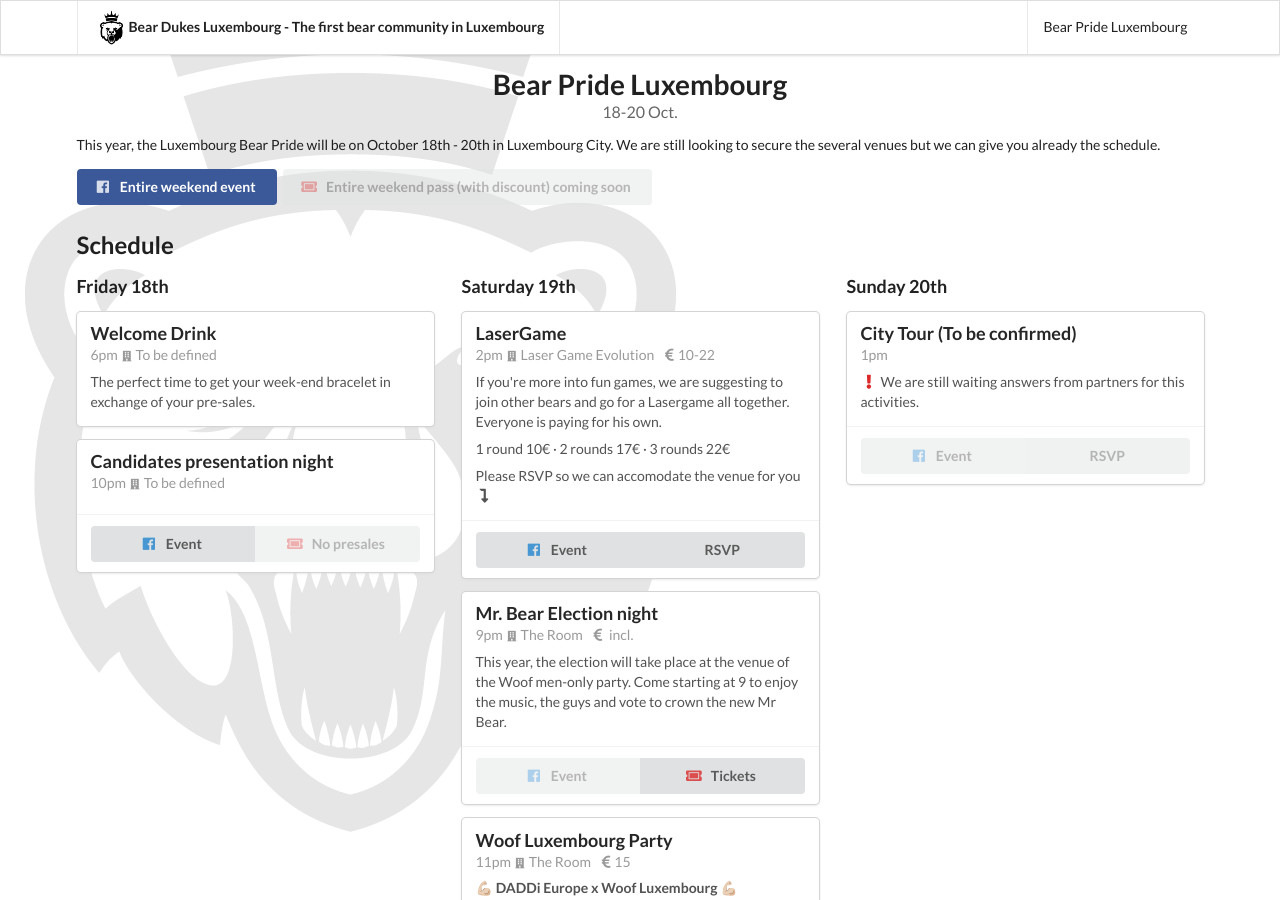
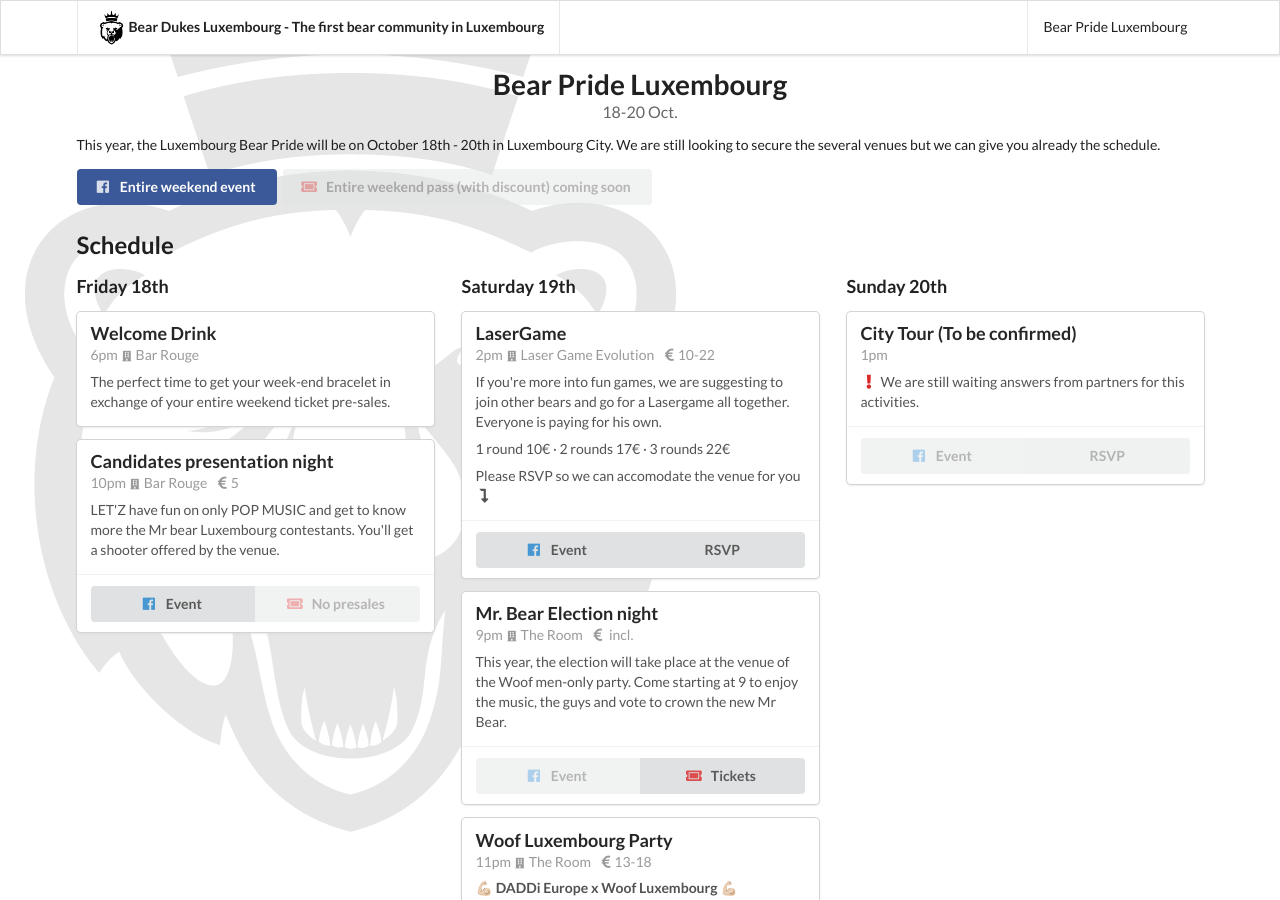
Before and after one commit to bear-dukes-luxembourg-a-s-b-l/bears.lu, a Jekyll site: the page built from BearPride.md, in a window 1280 px wide and 900 px high. Built offline with Jekyll 4.4.1, drawn with Linux system fonts in a browser that asks for light colours; nearby versions of some CDN libraries.

Commit message:
Add the venue for the presentation party

```diff
--- a/BearPride.md
+++ b/BearPride.md
@@ -16,19 +16,19 @@
     <div class="ui fluid card">
         <div class="content">
             <div class="header">Welcome Drink</div>
-            <div class="meta">6pm <i class="small building icon"></i> To be defined</div>
-            <div class="description">The perfect time to get your week-end bracelet in exchange of your pre-sales.</div>
+            <div class="meta">6pm <i class="small building icon"></i> Bar Rouge</div>
+            <div class="description">The perfect time to get your week-end bracelet in exchange of your entire weekend ticket pre-sales.</div>
         </div>
     </div>
     <div class="ui fluid card">
         <div class="content">
             <div class="header">Candidates presentation night</div>
-            <div class="meta">10pm <i class="small building icon"></i> To be defined</div>
-            <div class="description"></div>
+            <div class="meta">10pm <a href="https://goo.gl/maps/DHDNxchegTpxjKCcA" class=""><i class="small building icon"></i> Bar Rouge</a> <i class="euro icon"></i>5</div>
+            <div class="description">LET'Z have fun on only POP MUSIC and get to know more the Mr bear Luxembourg contestants. You'll get a shooter offered by the venue.</div>
         </div>
         <div class="extra content">
             <div class="ui two buttons">
-                <a href="https://www.facebook.com/events/357291828163605/" class="ui  button"><i class="facebook blue icon"></i> Event</a>
+                <a href="https://www.facebook.com/events/690314754818611/" class="ui  button"><i class="facebook blue icon"></i> Event</a>
                 <a href="#" class="ui disabled button"><i class="ticket alternate red icon"></i> No presales</a>
             </div>
         </div>
@@ -69,7 +69,7 @@
     <div class="ui fluid card">
         <div class="content">
             <div class="header">Woof Luxembourg Party</div>
-            <div class="meta">11pm <a href="https://goo.gl/maps/CqjByh2eEZFSYMgy8" class=""><i class="small building icon"></i> The Room</a> <i class="euro icon"></i>15</div>
+            <div class="meta">11pm <a href="https://goo.gl/maps/CqjByh2eEZFSYMgy8" class=""><i class="small building icon"></i> The Room</a> <i class="euro icon"></i>13-18</div>
             <div class="description">
                 <h5 class="ui grey heading">💪🏼 DADDi Europe x Woof Luxembourg 💪🏼</h5>
 <p>For the Bear Pride Luxembourg 2019, we are inviting DADDi® Europe to come in Luxembourg for our men-only party.</p>
```
